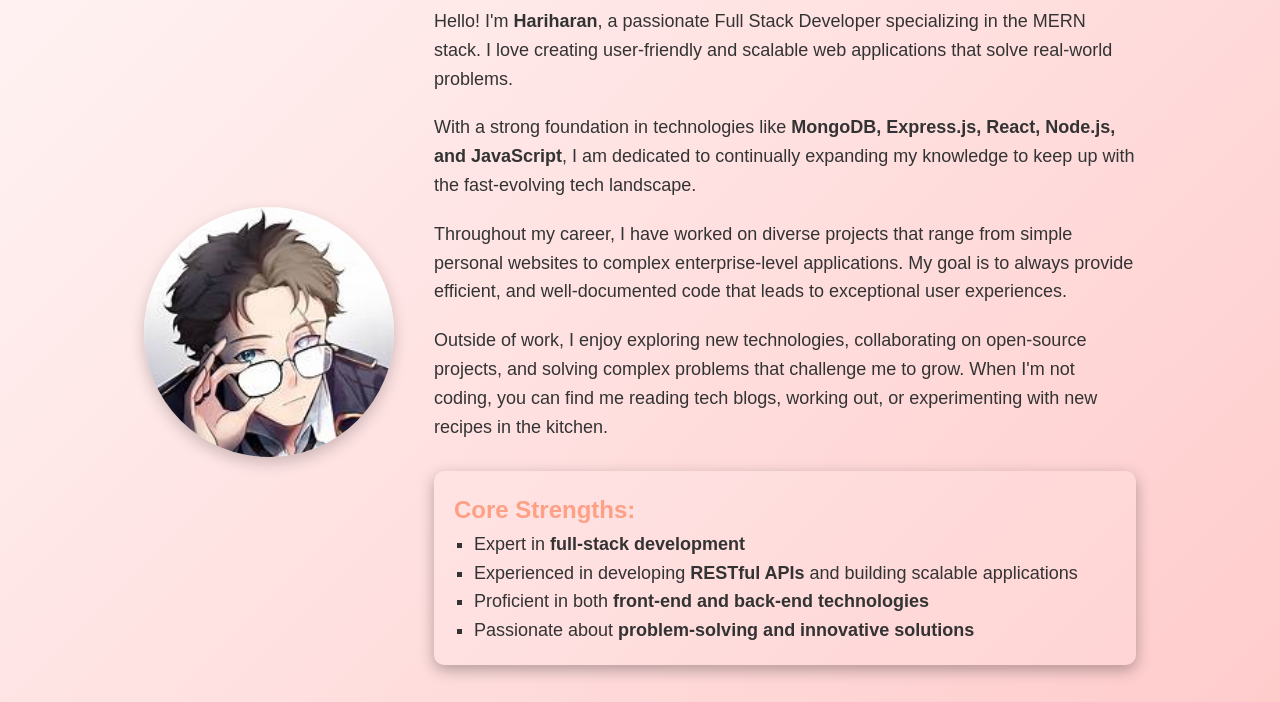
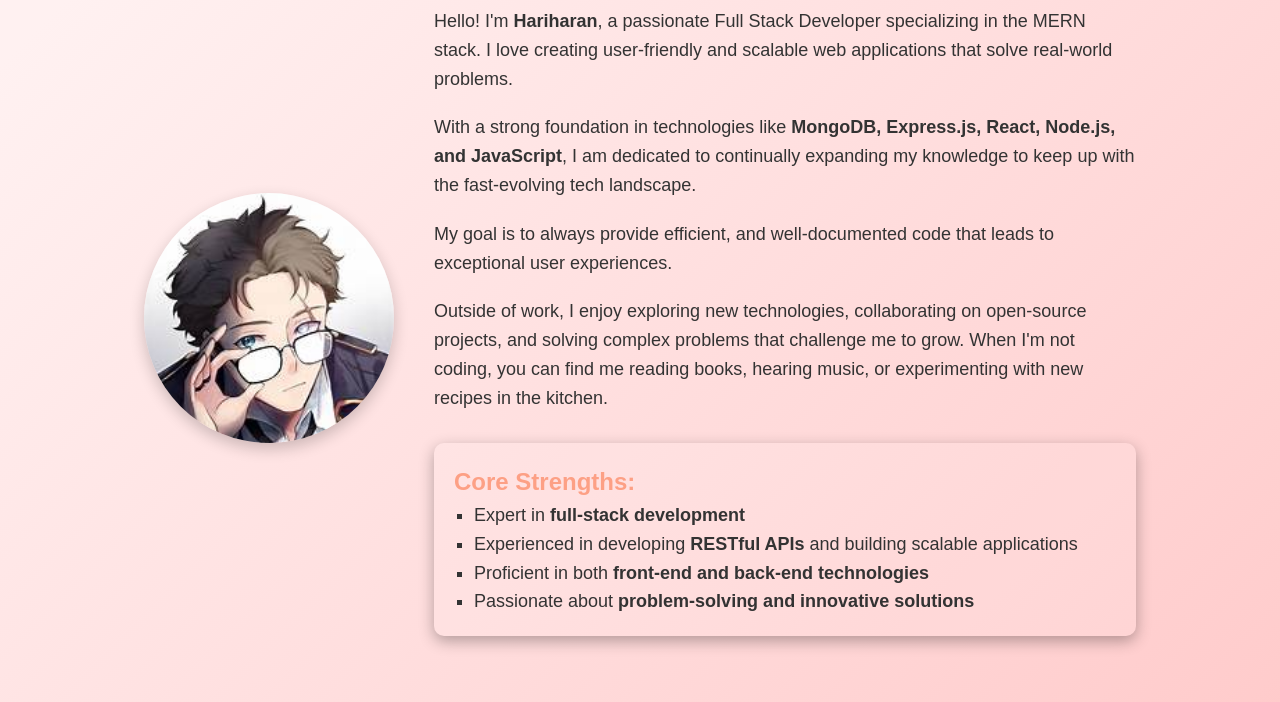
Before and after one commit to hariharan-1607/portfolio_project, a plain HTML site: page index.html in a window 1280 px wide. Shown: the part 395-1097 px from the top of the page. Drawn offline with Linux system fonts and the light colour scheme.

Commit message:
2nd basic changes in HTML code

```diff
--- a/index.html
+++ b/index.html
@@ -44,9 +44,9 @@
 
                 <p>With a strong foundation in technologies like <strong>MongoDB, Express.js, React, Node.js, and JavaScript</strong>, I am dedicated to continually expanding my knowledge to keep up with the fast-evolving tech landscape.</p>
 
-                <p>Throughout my career, I have worked on diverse projects that range from simple personal websites to complex enterprise-level applications. My goal is to always provide efficient, and well-documented code that leads to exceptional user experiences.</p>
+                <p> My goal is to always provide efficient, and well-documented code that leads to exceptional user experiences.</p>
 
-                <p>Outside of work, I enjoy exploring new technologies, collaborating on open-source projects, and solving complex problems that challenge me to grow. When I'm not coding, you can find me reading tech blogs, working out, or experimenting with new recipes in the kitchen.</p>
+                <p>Outside of work, I enjoy exploring new technologies, collaborating on open-source projects, and solving complex problems that challenge me to grow. When I'm not coding, you can find me reading books, hearing music, or experimenting with new recipes in the kitchen.</p>
 
                 <div class="highlight">
                     <h3>Core Strengths:</h3>
```
